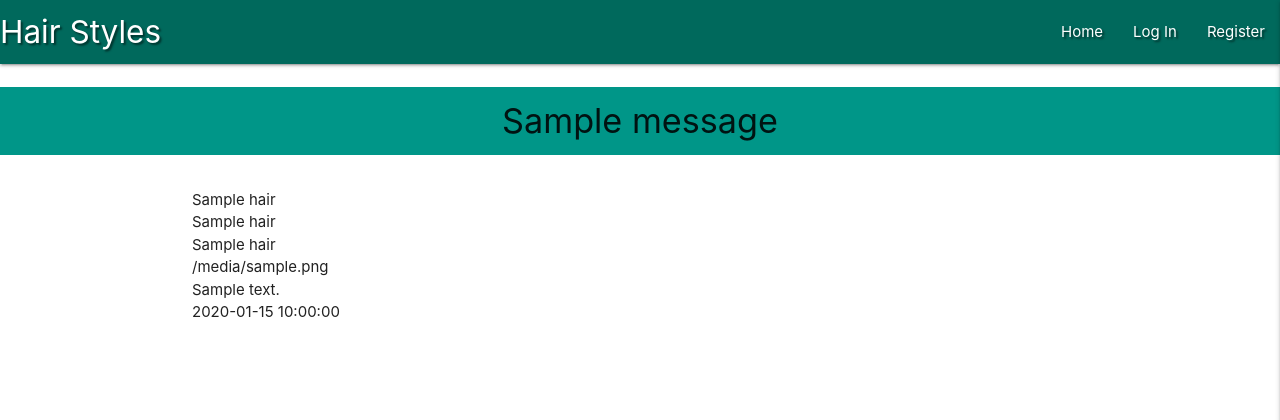
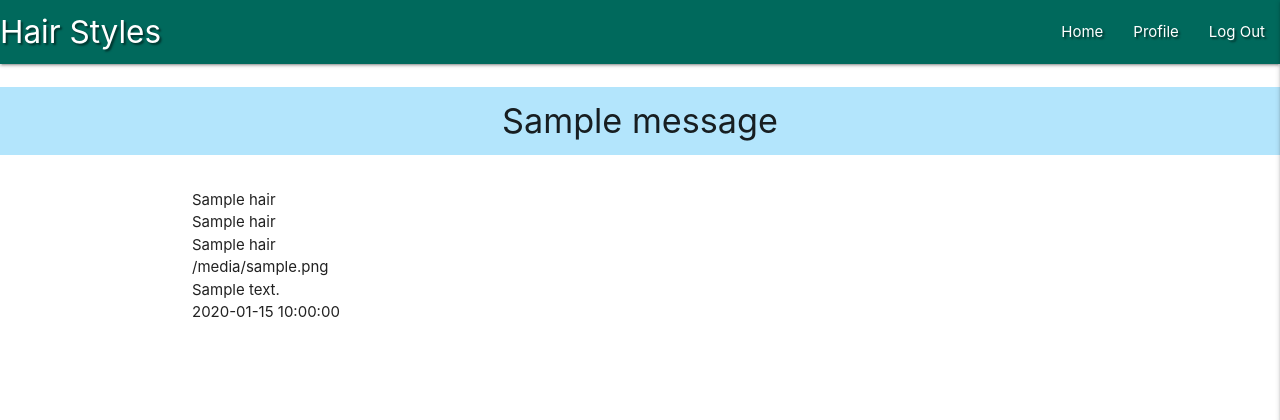
Before and after one commit to JoelineAlves/hair_manager, a Flask app: page / in a window 1280 px wide. Shown: the top 420 px of the page. Run offline with Flask 3, Linux system fonts and the light colour scheme; the visitor is signed in with stand-in values (Sample User, id 1); one stand-in notice (Sample message) is shown; a database or web service that is not in the repository returns one stand-in record (values such as "Sample title"); some libraries are stand-ins or nearby versions.

Commit message:
change my base.html from gitpod

```diff
--- a/templates/base.html
+++ b/templates/base.html
@@ -21,9 +21,13 @@
               <a href="#" data-target="mobile-demo" class="sidenav-trigger right"><i class="fas fa-bars"></i></a>
               <ul class="right hide-on-med-and-down">
                 <li><a href="{{ url_for('get_hairs') }}">Home</a></li>
-                <li><a href="#">Log In</a></li>
+            {% if session.user %}
+                <li><a href="{{ url_for('profile', username=session['user']) }}">Profile</a></li>
+                <li><a href="{{ url_for('logout') }}">Log Out</a></li>
+            {% else %}
+                <li><a href="{{ url_for('login') }}">Log In</a></li>
                 <li><a href="{{ url_for('register') }}">Register</a></li>
-
+            {% endif %}
               </ul>
             </div>
           </nav>
@@ -32,8 +36,13 @@
           <ul class="sidenav" id="mobile-demo">
             <li><h4 class="center-align teal-text text-darken-3">Hair Styles</h4></li>
             <li><a href="{{ url_for('get_hairs') }}">Home</a></li>
-            <li><a href="#">Log In</a></li>
+        {% if session.user %}
+            <li><a href="{{ url_for('profile', username=session['user']) }}">Profile</a></li>
+            <li><a href="{{ url_for('logout') }}">Log Out</a></li>
+        {% else %}
+            <li><a href="{{ url_for('login') }}">Log In</a></li>
             <li><a href="{{ url_for('register') }}">Register</a></li>
+        {% endif %}
           </ul>
     </header>
 
@@ -43,7 +52,7 @@
      {% if messages %}
          {% for message in messages %}
              <div class="row flashes">
-                      <h4 class="teal lighthen-4 center-align">{{ message }}</h4>
+                 <h4 class="light-blue lighten-4 center-align">{{ message }}</h4>
              </div>
          {% endfor %}
      {% endif %}
```
Lines whose indentation alone changed are shown as unchanged.
